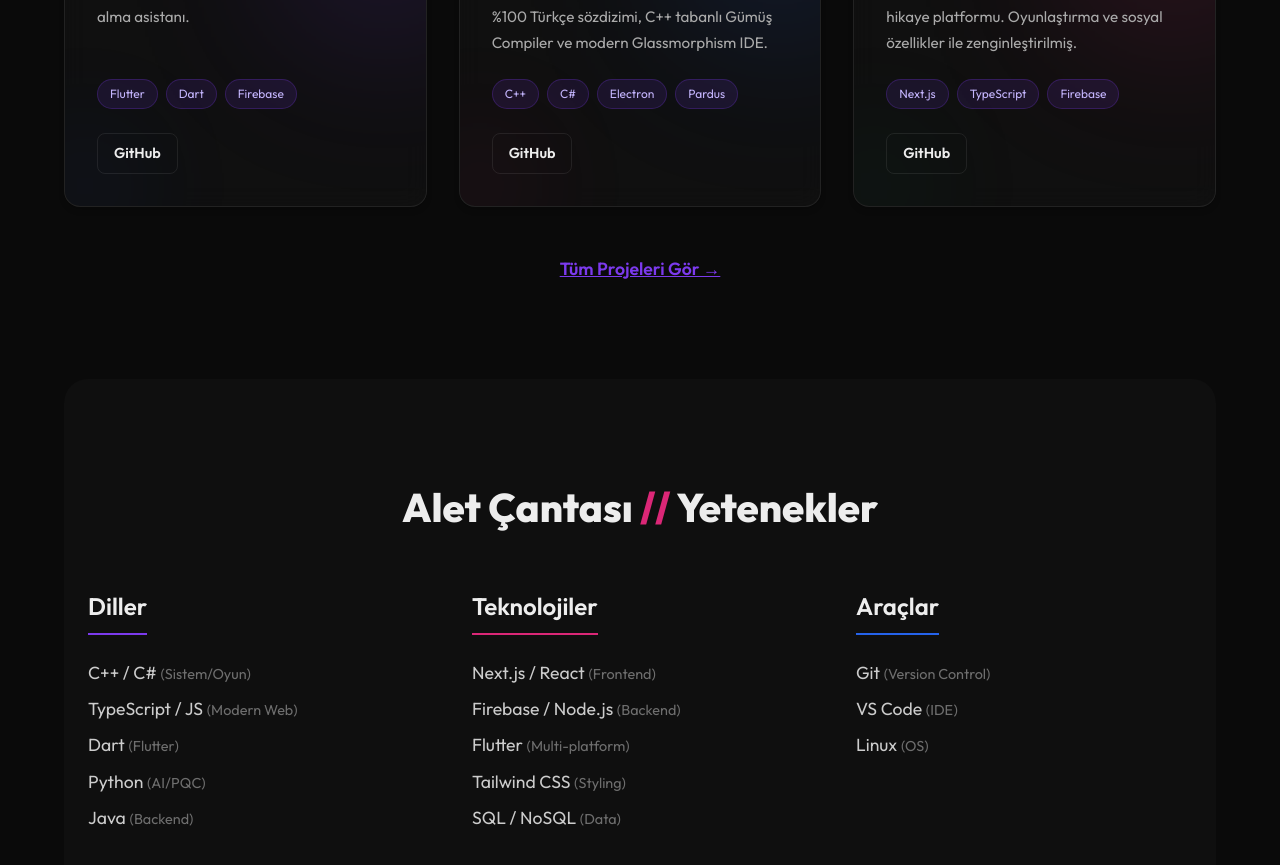
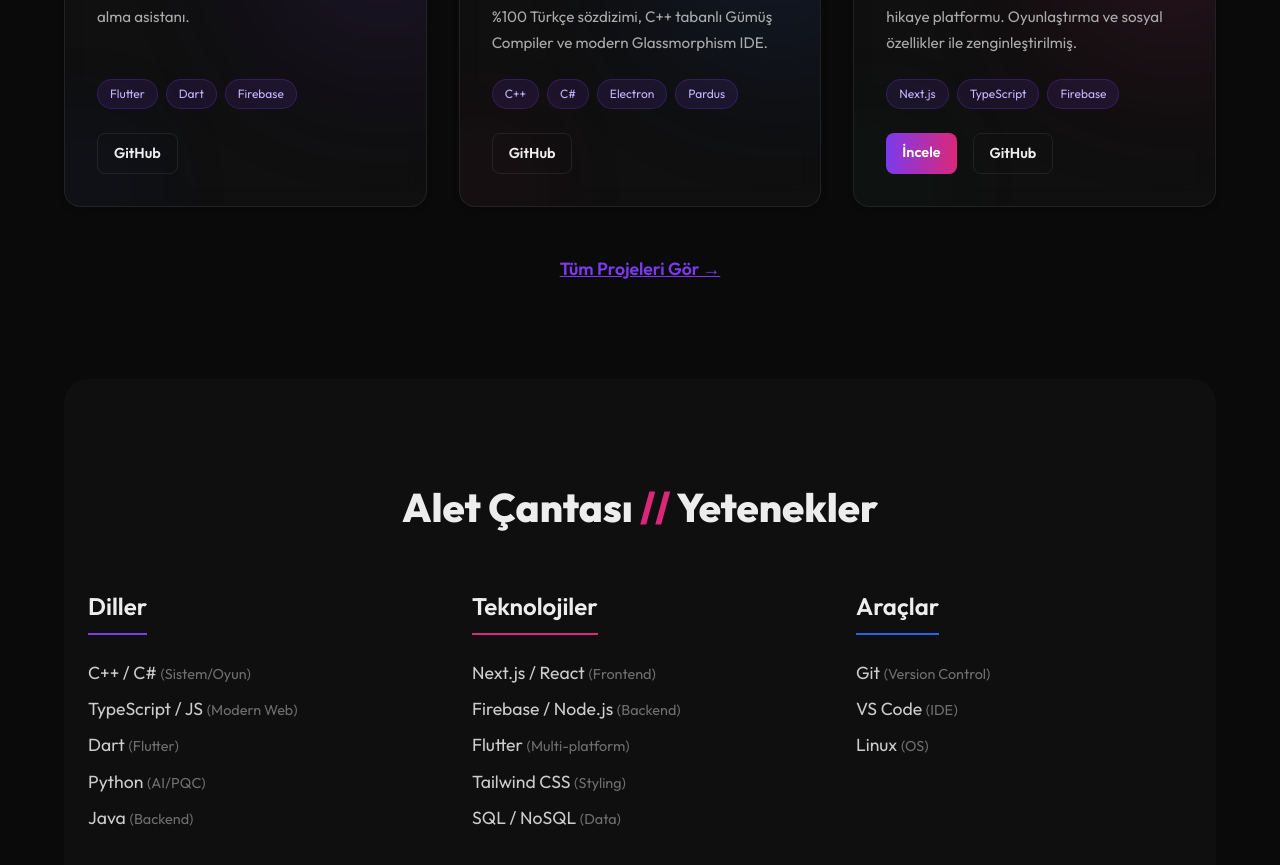
Before and after one commit to ufukkartaldev-tech/Kartal-Nexus, a Next.js app: page / in a window 1280 px wide. Shown: the part 1040-1905 px from the top of the page. Built offline with nearby package versions, Linux system fonts and the light colour scheme.

Commit message:
feat: Fabula Evreni canli demo linki eklendi

```diff
--- a/src/pages/index.js
+++ b/src/pages/index.js
@@ -21,8 +21,9 @@ export default function Home() {
             title: "Fabula Evreni",
             description: "Dallanan ağaç yapısına sahip interaktif hikaye platformu. Oyunlaştırma ve sosyal özellikler ile zenginleştirilmiş.",
             stack: ["Next.js", "TypeScript", "Firebase"],
+            link: "https://fabula-evreni.vercel.app/",
             github: "https://github.com/ufukkartaldev-tech/fabula_evreni"
-        }
+        },
     ];
 
     return (
--- a/src/pages/projects.js
+++ b/src/pages/projects.js
@@ -20,6 +20,7 @@ export default function Projects() {
             title: "Fabula Evreni",
             description: "Okuyucuların seçimleriyle şekillenen, dallanan ağaç yapısına sahip interaktif hikaye platformu. Oyunlaştırma (XP, Rozet) ve sosyal özellikler içerir.",
             stack: ["Next.js", "TypeScript", "Firebase", "Tailwind CSS"],
+            link: "https://fabula-evreni.vercel.app/",
             github: "https://github.com/ufukkartaldev-tech/fabula_evreni"
         },
         {
```
